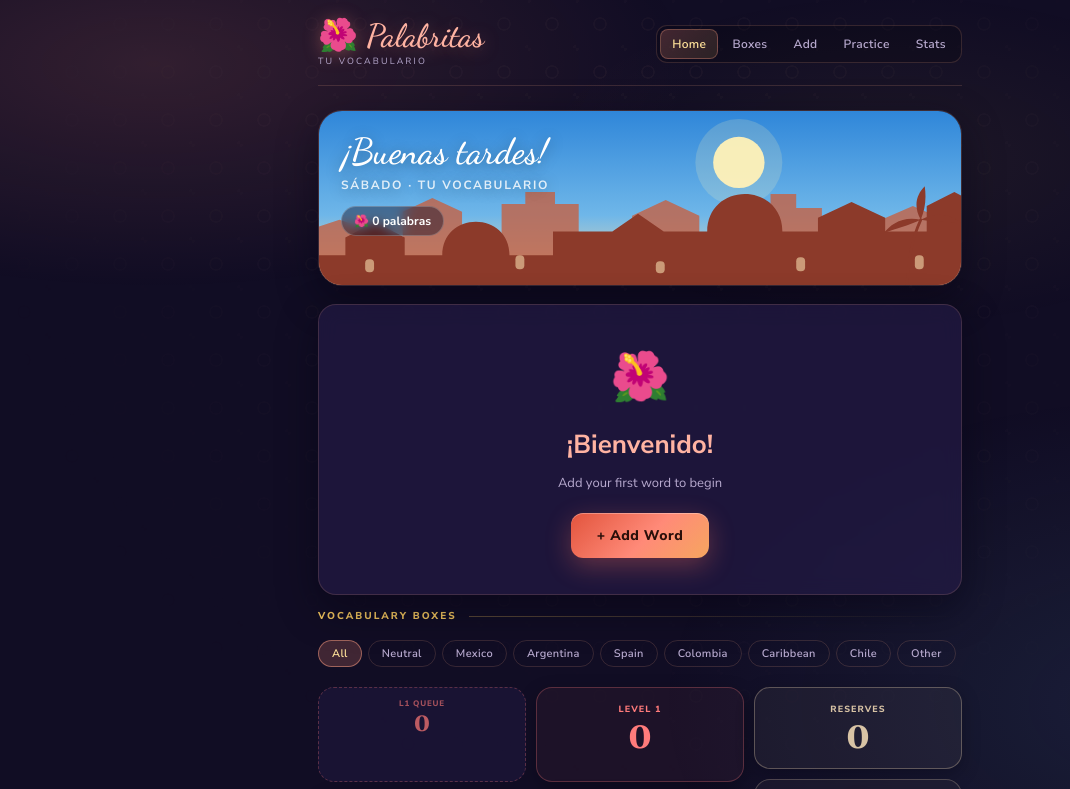
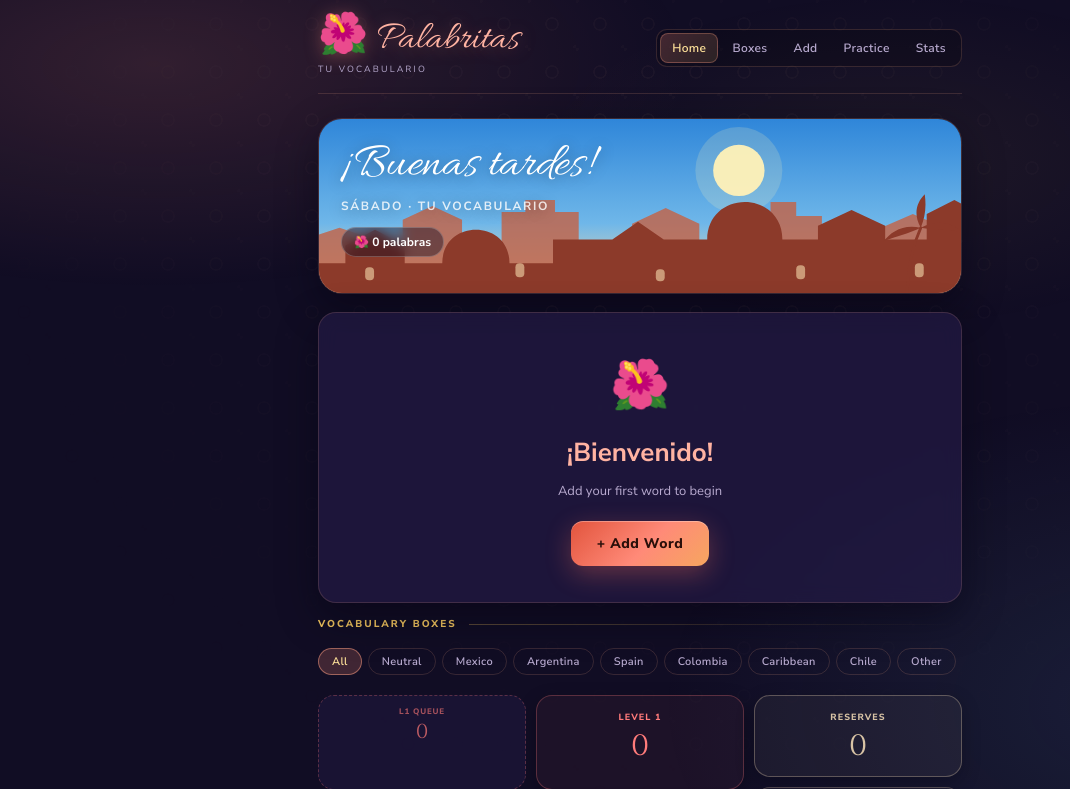
Before and after one commit to jbandre0/palabritas, a plain HTML site: page index.html in a window 1280 px wide. Both pictures are taken after a click on the button "Home". Shown: the top 789 px of the page, without its empty margins (0-1070 px from the left). Drawn offline with Linux system fonts and the light colour scheme.

Commit message:
Update index.html

```diff
--- a/index.html
+++ b/index.html
@@ -5,7 +5,7 @@
 <meta name="viewport" content="width=device-width, initial-scale=1.0"/>
 <title>Palabritas · Tu Vocabulario</title>
 <link rel="preconnect" href="https://fonts.googleapis.com"/>
-<link href="https://fonts.googleapis.com/css2?family=Dancing+Script:wght@600;700&family=Fraunces:ital,opsz,wght@0,9..144,500;0,9..144,700;1,9..144,500&family=Nunito+Sans:wght@400;600;700;800&display=swap" rel="stylesheet"/>
+<link href="https://fonts.googleapis.com/css2?family=Allura&family=Gilda+Display&family=Nunito+Sans:ital,wght@0,400;0,600;0,700;0,800;1,400&display=swap" rel="stylesheet"/>
 <style>
 *{box-sizing:border-box;margin:0;padding:0;}
 :root{
@@ -18,11 +18,11 @@
   --sand:#F7ECDF;--muted:#B8AACF;--muted2:#7F7399;
   --accent:#F6C85F;--green:#6FD6A0;--red:#FF7B8A;--blue:#79BDF0;--purple:#BDA2F5;
   --l1:#FF7B7B;--l2:#FF9F5A;--l3:#F6C85F;--l4:#6FB7E9;--l5:#B79CF0;--lm:#6FD6A0;
-  --serif:'Fraunces',Georgia,serif;
+  --serif:'Gilda Display',Georgia,serif;--script:'Allura','Snell Roundhand',cursive;
   --shadow:0 14px 40px rgba(4,2,16,.45);
 }
 html{-webkit-text-size-adjust:100%;}
-body{background:var(--bg);color:var(--sand);font-family:'Nunito Sans',system-ui,-apple-system,sans-serif;font-size:15px;line-height:1.5;min-height:100vh;overflow-x:hidden;-webkit-font-smoothing:antialiased;}
+body{font-synthesis:none;background:var(--bg);color:var(--sand);font-family:'Nunito Sans',system-ui,-apple-system,sans-serif;font-size:15px;line-height:1.5;min-height:100vh;overflow-x:hidden;-webkit-font-smoothing:antialiased;}
 input,select,textarea,button{font-family:inherit;}
 input::placeholder,textarea::placeholder{color:var(--muted2);}
 ::-webkit-scrollbar{width:3px;}::-webkit-scrollbar-thumb{background:rgba(255,176,138,.3);border-radius:2px;}
@@ -43,7 +43,7 @@ select option{background:#241A4C;color:var(--sand);}
 .shell{position:relative;z-index:1;max-width:680px;margin:0 auto;padding:0 18px 90px;}
 nav{display:flex;align-items:center;justify-content:space-between;gap:10px;padding:20px 0 16px;border-bottom:1px solid var(--border);margin-bottom:24px;}
 .brand{display:flex;align-items:center;gap:10px;cursor:pointer;}
-.brand-es{font-family:'Dancing Script',cursive;font-size:32px;line-height:1;color:var(--brandL);text-shadow:0 2px 18px rgba(255,138,120,.35);}
+.brand-es{font-family:var(--script);font-size:40px;line-height:1;color:var(--brandL);text-shadow:0 2px 18px rgba(255,138,120,.35);}
 .brand-sub{font-size:9px;color:var(--muted);letter-spacing:.24em;text-transform:uppercase;margin-top:3px;}
 .nav-btns{display:flex;gap:2px;background:rgba(0,0,0,.18);border:1px solid var(--border);border-radius:11px;padding:3px;}
 .nav-btn{padding:6px 11px;border-radius:8px;border:1px solid transparent;cursor:pointer;font-size:12px;font-weight:600;letter-spacing:.03em;background:transparent;color:var(--muted);transition:all .2s;}
@@ -129,7 +129,7 @@ nav{display:flex;align-items:center;justify-content:space-between;gap:10px;paddi
 .bulk-result{display:flex;align-items:center;gap:10px;padding:8px 12px;border-radius:10px;margin-bottom:5px;font-size:13px;}
 .bulk-result.ok{background:rgba(111,214,160,0.09);border:1px solid rgba(111,214,160,0.22);}
 .bulk-result.err{background:rgba(255,123,138,0.08);border:1px solid rgba(255,123,138,0.2);color:var(--muted);}
-@media(max-width:480px){.box-grid,.stat-grid{grid-template-columns:1fr 1fr;}.reserve-panel{grid-column:1 / -1;grid-row:auto;}.rating-grid{grid-template-columns:1fr 1fr;}.brand-es{font-size:28px;}.nav-btn{padding:6px 8px;font-size:11px;}}
+@media(max-width:480px){.box-grid,.stat-grid{grid-template-columns:1fr 1fr;}.reserve-panel{grid-column:1 / -1;grid-row:auto;}.rating-grid{grid-template-columns:1fr 1fr;}.brand-es{font-size:34px;}.nav-btn{padding:6px 8px;font-size:11px;}}
 .reserve-panel{grid-column:3;grid-row:1 / span 5;display:flex;flex-direction:column;gap:10px;}
 .reserve-ctl{border:1.5px solid rgba(216,195,165,0.28);border-radius:16px;padding:14px 13px;background:rgba(216,195,165,0.05);backdrop-filter:blur(10px);-webkit-backdrop-filter:blur(10px);position:relative;}
 .reserve-ctl .inp{padding:8px 10px;font-size:14px;}
@@ -140,7 +140,7 @@ nav{display:flex;align-items:center;justify-content:space-between;gap:10px;paddi
 .vessel.full{filter:drop-shadow(0 0 12px rgba(246,200,95,.55));}
 .card-back-word{font-family:var(--serif);font-size:38px;font-weight:700;color:var(--brandL);text-align:center;margin-bottom:6px;}
 .card-back-english{font-family:var(--serif);font-size:24px;font-weight:500;color:var(--sand);text-align:center;margin-bottom:10px;}
-.card-back-example{font-family:var(--serif);font-size:18px;color:var(--sunL);text-align:center;line-height:1.6;margin-bottom:6px;font-style:italic;}
+.card-back-example{font-family:'Nunito Sans',sans-serif;font-size:18px;color:var(--sunL);text-align:center;line-height:1.6;margin-bottom:6px;font-style:italic;}
 .card-back-example-en{font-size:13px;color:var(--muted);text-align:center;line-height:1.5;margin-bottom:12px;}
 .card-back-forms{display:flex;flex-wrap:wrap;gap:8px;justify-content:center;margin-top:8px;}
 .card-back-form{text-align:center;background:rgba(255,138,120,0.11);border:1px solid rgba(255,160,130,.16);border-radius:10px;padding:7px 12px;}
@@ -176,7 +176,7 @@ nav{display:flex;align-items:center;justify-content:space-between;gap:10px;paddi
 .hero-sky{position:absolute;inset:0;}
 .hero-svg{position:absolute;left:0;right:0;bottom:0;width:100%;height:100%;display:block;}
 .hero-copy{position:relative;z-index:2;padding:22px 22px 0;text-shadow:0 2px 14px rgba(0,0,0,.35);}
-.hero-hi{font-family:'Dancing Script',cursive;font-size:36px;line-height:1.05;color:#fff;}
+.hero-hi{font-family:var(--script);font-size:48px;line-height:1.05;color:#fff;}
 .hero-sub{font-size:12px;font-weight:700;letter-spacing:.14em;text-transform:uppercase;color:rgba(255,255,255,.82);margin-top:6px;}
 .hero-chip{display:inline-flex;align-items:center;gap:6px;margin-top:12px;background:rgba(10,6,30,.42);border:1px solid rgba(255,255,255,.22);backdrop-filter:blur(6px);-webkit-backdrop-filter:blur(6px);border-radius:20px;padding:5px 12px;font-size:12px;font-weight:700;color:#fff;text-shadow:none;}
 @media (prefers-reduced-motion:reduce){*{transition:none!important;animation:none!important;}}
@@ -1289,7 +1289,7 @@ function renderBulkResults(results){
         </div>`).join("")}
         ${r.word.example?`<div style="margin-bottom:9px">
           <div class="lbl">Example</div>
-          <div style="font-family:var(--serif);font-size:16px;font-style:italic;color:var(--sunL)">${r.word.example.split(" — ")[0]||""}</div>
+          <div style="font-size:15px;font-style:italic;color:var(--sunL)">${r.word.example.split(" — ")[0]||""}</div>
           <div style="font-size:11px;color:var(--muted);margin-top:3px">${r.word.example.split(" — ")[1]||""}</div>
         </div>`:""}
         <div style="font-size:10px;color:var(--muted2);margin-bottom:10px">${r.word.wordType} · ${r.word.dialect}</div>
@@ -1927,7 +1927,7 @@ function renderSetup(){
   const existingKey=getApiKey();
   document.getElementById("main").innerHTML=`
     <div style="max-width:480px;margin:0 auto;padding-top:20px">
-      <div style="font-family:'Dancing Script',cursive;font-size:48px;text-align:center;color:var(--brandL);margin-bottom:6px">🌺 Palabritas</div>
+      <div style="font-family:var(--script);font-size:60px;text-align:center;color:var(--brandL);margin-bottom:6px">🌺 Palabritas</div>
       <div style="text-align:center;font-size:11px;color:var(--muted);letter-spacing:.2em;text-transform:uppercase;margin-bottom:30px">tu vocabulario</div>
       <div class="card">
         ${sHead("Welcome")}
```
